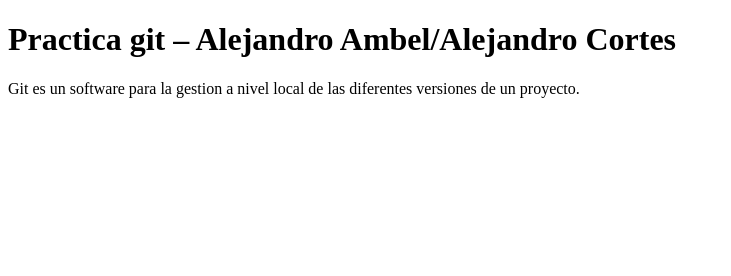
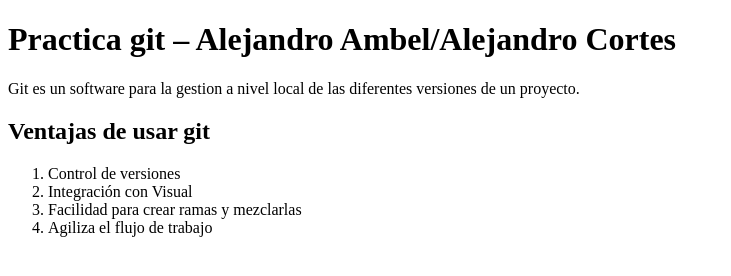
Before and after one commit to aambel/ExamenGit, a plain HTML site: page index.html in a window 1280 px wide. Shown: the whole page, without its empty margins (0-731 px from the left). Drawn offline with Linux system fonts and the light colour scheme.

Commit message:
Creación de un h2 y enumerar las ventajas de uso de git

```diff
--- a/index.html
+++ b/index.html
@@ -8,5 +8,15 @@
 <body>
     <h1>Practica git – Alejandro Ambel/Alejandro Cortes</h1>
     <p>Git es un software para la gestion a nivel local de las diferentes versiones de un proyecto.</p>
+
+    <h2>Ventajas de usar git</h2>
+    <ol>
+        <li>Control de versiones</li>
+        <li>Integración con Visual</li>
+        <li>Facilidad para crear ramas y mezclarlas</li>
+        <li>Agiliza el flujo de trabajo</li>
+    </ol>
+
+
 </body>
 </html>
```
